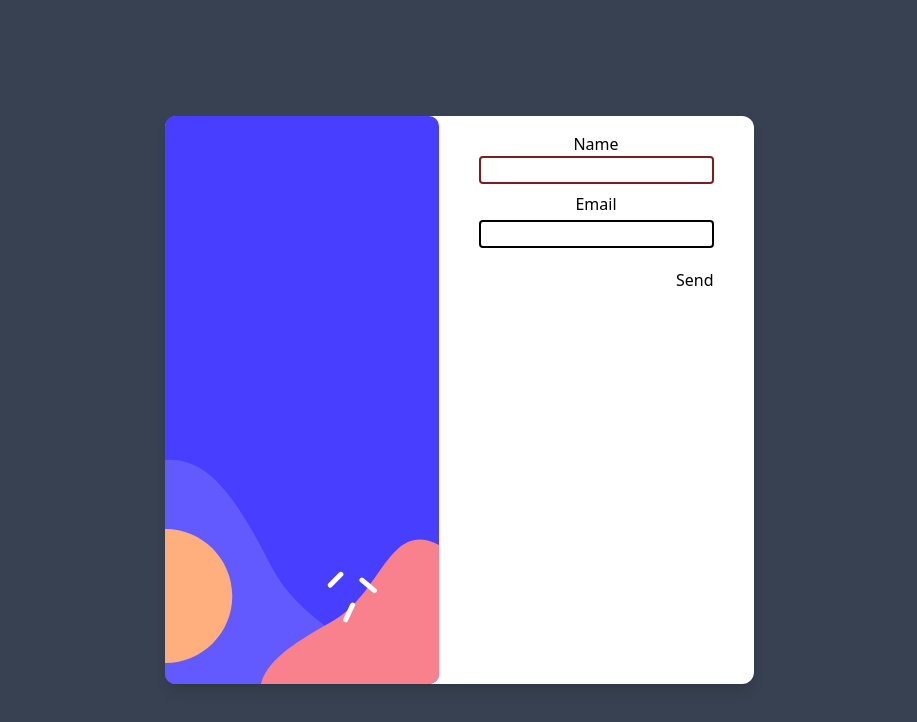
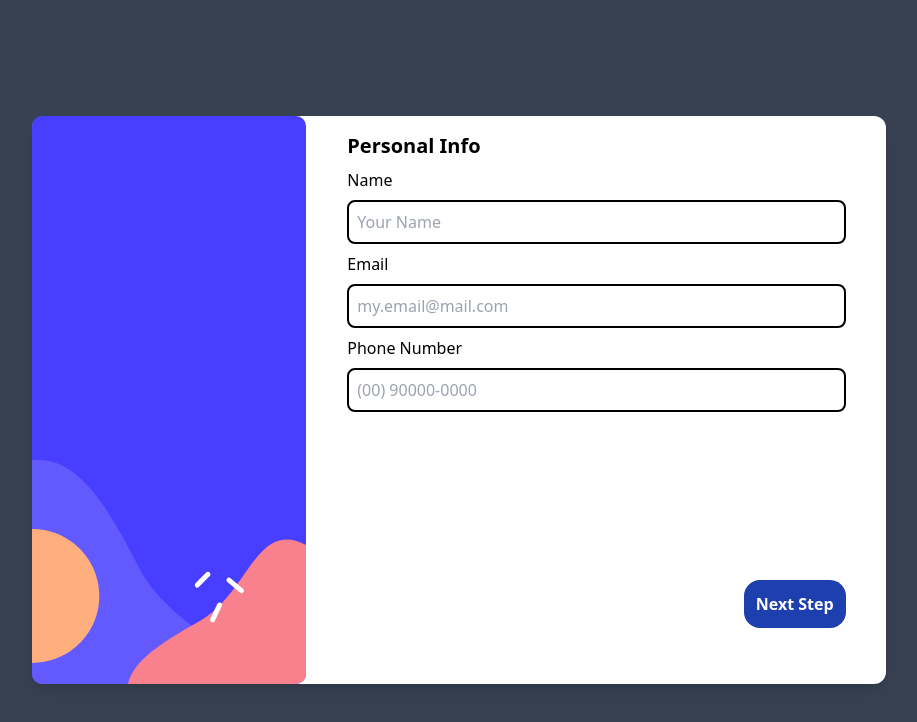
Before and after one commit to ArielNyan/multiform1, a React (Vite) app: page / in a window 1280 px wide. Shown: the top 722 px of the page, without its empty margins (181-1098 px from the left). Built offline with nearby package versions, Linux system fonts and the light colour scheme.

Commit message:
mexendo mais no estilo do form1

```diff
--- /dev/null
+++ b/src/App.css
@@ -0,0 +1,8 @@
+
+.shad:hover{
+
+-webkit-box-shadow:0px 0px 105px 0px rgba(128,0,128,0.9);
+-moz-box-shadow: 0px 0px 105px 0px rgba(128,0,128,0.9);
+box-shadow: 0px 0px 105px 0px rgba(128,0,128,0.9);
+
+}
--- a/src/App.tsx
+++ b/src/App.tsx
@@ -1,17 +1,27 @@
 import Card from "./comp/Card"
 import Sidebar from "./comp/Sidebar"
 import Form from "./comp/Form"
+import { useState } from "react"
 function App() {
-
+  const [form1Data, setForm1Data] = useState()
+  const [active, setActive] = useState(1)
   const handleFormSubmit = (formData) => {
-    console.log(formData)
+    if(active===1){
+      setForm1Data(formData)
+      setActive(2)
+    }
   }
 
   return (
     <div className="flex items-center justify-center min-h-screen bg-gray-700">
       <Card>
         <Sidebar />
-        <Form onSubmit={handleFormSubmit}/>
+        {active===1 ?
+          <Form onSubmit={handleFormSubmit}/>
+        : active===2 ?
+          <></>
+        : <></>
+        }
       </Card>
     </div>
   )
--- a/src/comp/Card.tsx
+++ b/src/comp/Card.tsx
@@ -2,7 +2,7 @@ import React from 'react'
 
 const Card = ({children}) => {
   return (
-    <div className='flex bg-white shadow-lg relative h-1/2 rounded-xl'>
+    <div className='flex bg-white shadow-lg relative h-1/2 rounded-xl w-2/3'>
       {children}
     </div>
   )
--- a/src/comp/Form.tsx
+++ b/src/comp/Form.tsx
@@ -1,10 +1,11 @@
 import React, { useState } from 'react'
 import FormInput from './FormInput'
-
+import '../App.css'
 const Form = ({onSubmit}) => {
   const [formData, setFormData] = useState({
     name: '',
-    email: ''
+    email: '',
+    phone: ''
   })
   const handleChange = (e: any) => {
     const {name, value} = e.target
@@ -16,18 +17,31 @@ const Form = ({onSubmit}) => {
   }
 
   return (
-    <div className='px-10 py-4 flex flex-col '>
-      <form onSubmit={handleSubmit}>
-        <div className='flex flex-col items-center justify-center'>
-          <label htmlFor='name'>Name</label>
-          <FormInput name='name' type='text' id='name' onChange={handleChange} className='border-2 border-black rounded disabled:border-black invalid:border-red-900' required/>
+    <div className='px-10 w-full py-4 flex flex-col '>
+      <h2 className='text-xl font-bold'>Personal Info</h2>
+      <form className='justify-between flex flex-col h-full mb-10' onSubmit={handleSubmit}>
+        <div>
+        <div className='flex flex-col'>
+          <label className='py-2' htmlFor='name'>Name</label>
+          <FormInput name='name' type='text' id='name' onChange={handleChange} className='border-2 border-black rounded-lg disabled:border-black w-full p-2' placeholder='Your Name' required/>
         </div>
-        <div className='flex flex-col justify-center items-center'>
-          <label htmlFor='email' className='mt-2 mb-1'>Email</label>
-          <FormInput name='email' id='email' onChange={handleChange} type='email' className='border-2 rounded border-black' required/>
+        <div className='flex flex-col '>
+          <label htmlFor='email' className='py-2'>Email</label>
+          <FormInput name='email' id='email' onChange={handleChange} type='email' className='border-2 rounded-lg border-black w-full p-2' placeholder='my.email@mail.com' required/>
         </div>
-        <div className='mt-5 w-full flex items-end '>
-          <button type='submit' className='ml-auto'>Send</button>
+        <div className='flex flex-col '>
+          <label htmlFor='phone' className='py-2'>Phone Number</label>
+          <FormInput name='phone' id='phone' onChange={handleChange} type='number' className='border-2 rounded-lg border-black w-full p-2' placeholder='(00) 90000-0000' required/>
+        </div>
+        </div>
+        <div>
+        <div className='mt-5 w-full flex items-end h-min'>
+          <div className='shad rounded-2xl ml-auto'>
+          <button type='submit' className='transition ease-in-out delay-100 ml-auto p-3 bg-blue-800 rounded-2xl hover:bg-purple-800 shad'>
+            <span className='text-white font-semibold'>Next Step</span>
+          </button>
+        </div>
+        </div>
         </div>
       </form>
     </div>
```
